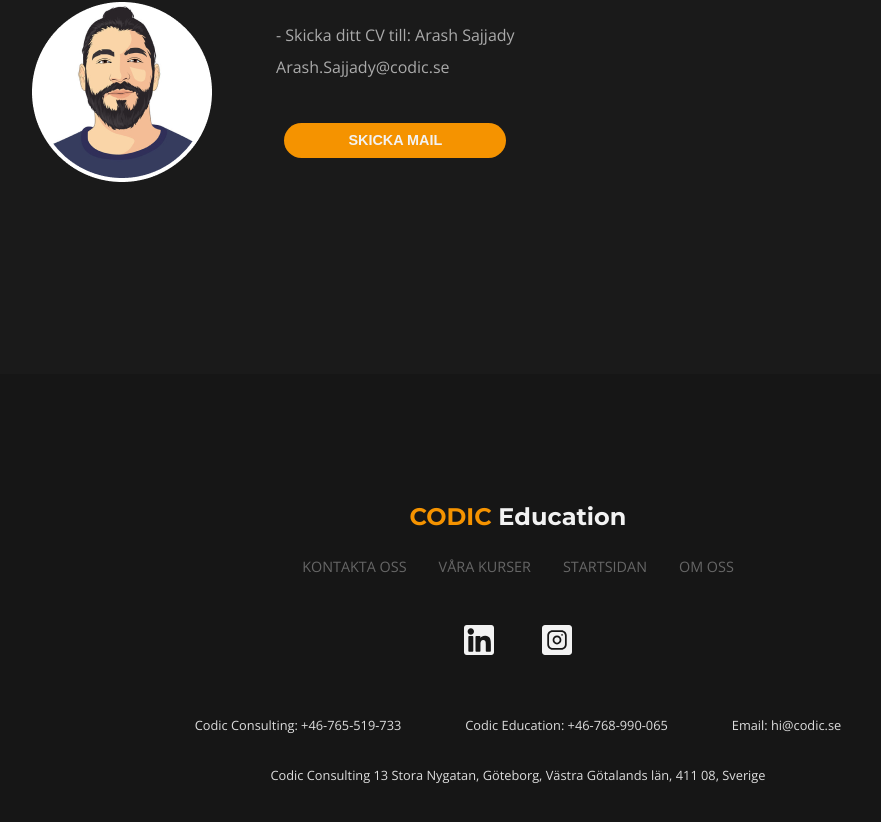
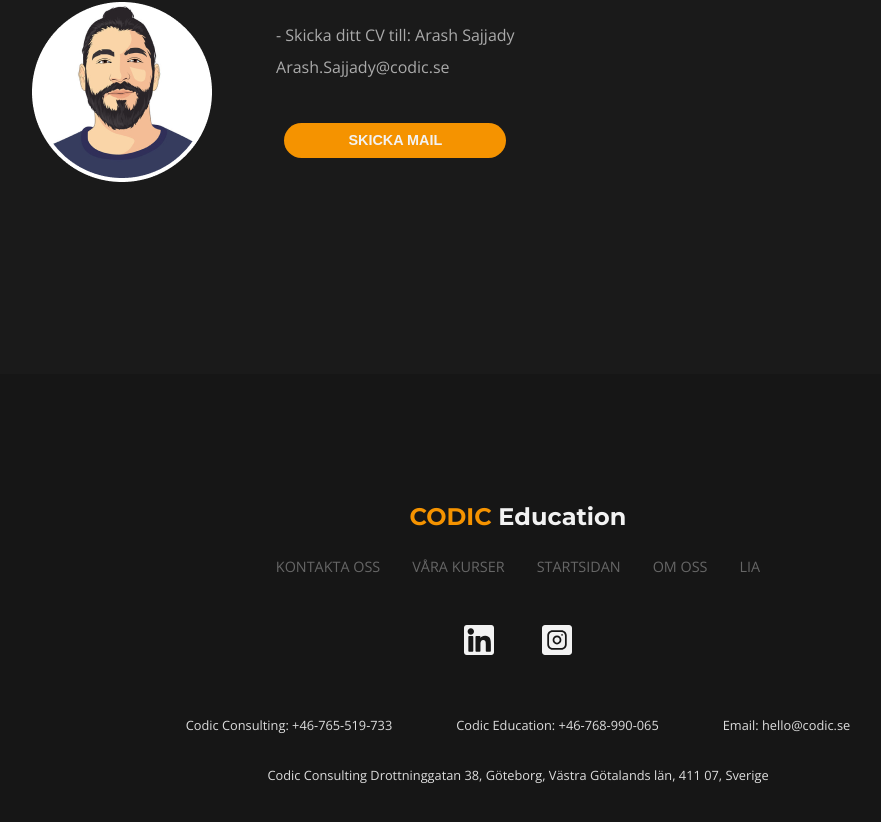
Before and after one commit to CodicEducation/CodicEdu-Website-vue, a Vue app: page /lia in a window 1280 px wide. Shown: the part 1260-2082 px from the top of the page, without its empty margins (122-1003 px from the left). Built offline with nearby package versions, Linux system fonts and the light colour scheme; no server answers.

Commit message:
Update Footer.vue

```diff
--- a/src/components/Footer/Footer.vue
+++ b/src/components/Footer/Footer.vue
@@ -6,19 +6,27 @@
       <router-link to="/courses">våra kurser</router-link>
       <router-link to="/">startsidan</router-link>
       <router-link to="/about">om oss</router-link>
+      <router-link to="/lia">lia</router-link>
     </section>
     <section class="socials">
-      <img src="../../assets/images/linkedIn.svg" alt="" />
-      <img src="../../assets/images/instagram.svg" alt="" />
+      <a
+        href="https://www.linkedin.com/company/codic-education/"
+        target="_blank"
+      >
+        <img src="../../assets/images/linkedIn.svg" alt="" />
+      </a>
+      <a href="https://www.instagram.com/codicconsulting/" target="_blank">
+        <img src="../../assets/images/instagram.svg" alt=""
+      /></a>
     </section>
     <section class="fotContactInfo">
       <p class="info">Codic Consulting: +46-765-519-733</p>
       <p class="info">Codic Education: +46-768-990-065</p>
-      <p class="info">Email: hi@codic.se</p>
+      <p class="info">Email: hello@codic.se</p>
     </section>
     <p class="adress">
-      Codic Consulting 13 Stora Nygatan, Göteborg, Västra Götalands län, 411 08,
-      Sverige
+      Codic Consulting Drottninggatan 38, Göteborg, Västra Götalands län, 411
+      07, Sverige
     </p>
   </footer>
 </template>
```
